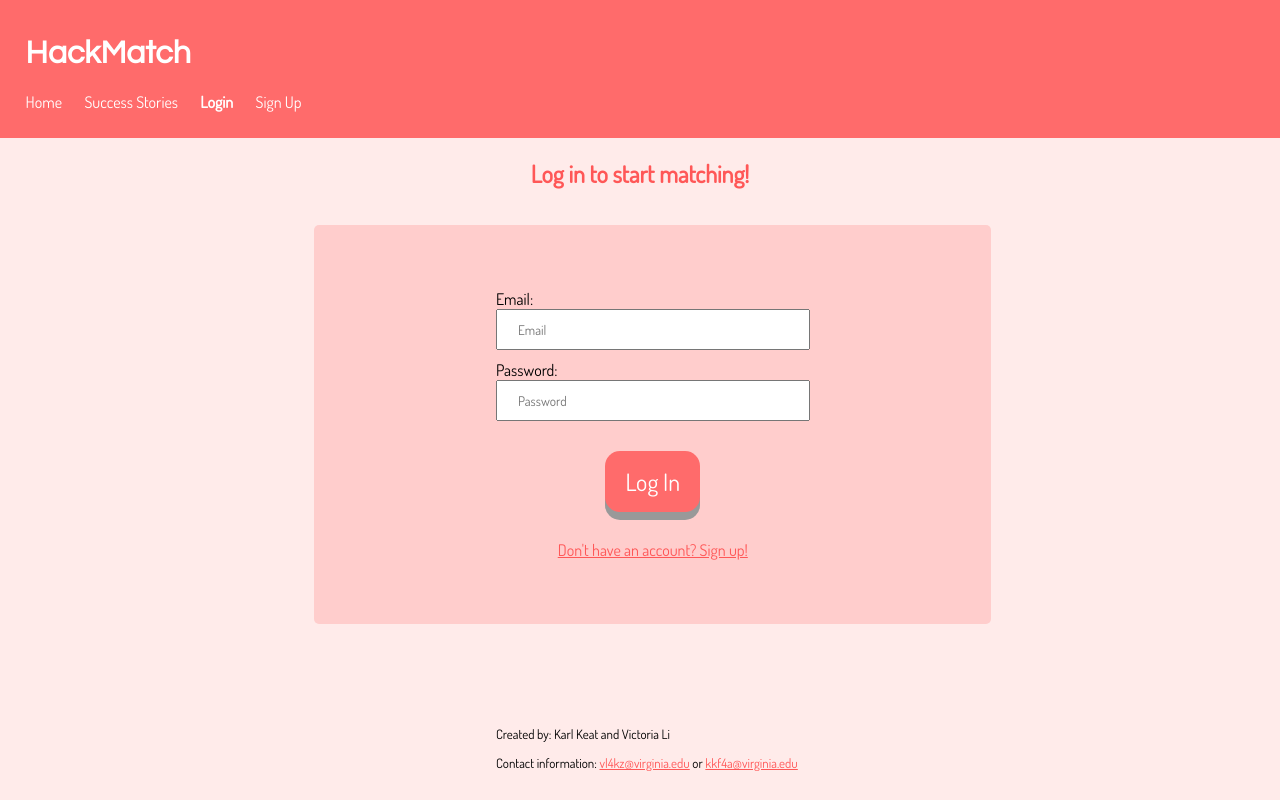
After one commit to KarlKeat/WebPL, a PHP site: page /login.html in a window 1280 px wide. The commit adds this page. Run offline with PHP 8.4, Linux system fonts and the light colour scheme.

Commit message:
Start login form

```diff
--- /dev/null
+++ b/login.html
@@ -0,0 +1,53 @@
+<!DOCTYPE HTML>
+<html>
+    <head>
+        <title>HackMatch</title>
+        <link href="https://fonts.googleapis.com/css?family=Julius+Sans+One|Questrial|Dosis" rel="stylesheet">
+        <link rel="stylesheet" type="text/css" href="style.css">
+        <script type="text/javascript" src="cookie_manager.js"></script>
+        <script type="text/javascript" src="registration.js"></script>
+    </head>
+
+    <body>
+        <div id="TopBar">
+            <div>
+                <h1>HackMatch</h1>
+            </div>
+            <nav>
+                <p>
+                    <a href="index.html">Home</a>
+                    <a href="successStories.html">Success Stories</a>
+                    <b><a href="login.html">Login</a></b>
+                    <a href="signup.html">Sign Up</a>
+                </p>
+            </nav>
+        </div>
+        <div>
+            <center> <h2>Log in to start matching!</h2> </center>
+        </div>
+        <div id = "ContentPanel">
+            <div id = "LoginForm">
+                <form onsubmit = "datingQuiz(); return false;">
+                    <div class="innerForm">
+                        <label for = "email">Email:</label><br>
+                        <input type = "email" id = "email" placeholder="Email" required></input> <br>
+
+                        <label for = "password">Password:</label><br>
+                        <input type = "password" id = "password" placeholder="Password" required></input><br>
+
+                    <div>
+                    <center><button class="largebutton">Log In</button></center>
+                </form>
+                <center><a href="signup.html">Don't have an account? Sign up!</a></center>
+            </div>
+            <footer id="AuthorContact">
+                <p>Created by: Karl Keat and Victoria Li</p>
+                <p>Contact information:
+                    <a href="mailto:vl4kz@virginia.edu">
+                    vl4kz@virginia.edu</a> or <a href="mailto:kkf4a@virginia.edu">
+                    kkf4a@virginia.edu</a>
+                </p>
+            </footer>
+        </div>
+    </body>
+</html>
--- a/registration.js
+++ b/registration.js
@@ -13,7 +13,7 @@ function datingQuiz() {
         <input type = "text" id = "boolean" pattern="AND|OR|NOT|and|or|not|And|Or|Not" placeholder="AND, OR, NOT" required> </input> <br> \
         <label for = "favSort">What is your favorite sorting algorithm?</label><br> \
         <input type = "text" id="favSort" placeholder = "Merge Sort, Bogo Sort, Heap Sort, ..." required> </input> \
-        <center><button class="registerbutton">Next</button></center> \
+        <center><button class="largebutton">Next</button></center> \
     </form>'
 }
 function register() {
--- a/style.css
+++ b/style.css
@@ -8,6 +8,7 @@ h1 {
 
 body {
     margin: 0;
+    background-color: #ffebea;
 }
 
 h2 {
@@ -16,9 +17,6 @@ h2 {
 
 a {
   color: #FF5757;
-}
-
-a:hover {
 }
 
 #TopBar {
@@ -47,14 +45,15 @@ a:hover {
     text-decoration: none;
 }
 
-#RegistrationForm {
-    margin: auto;
-    width: 50%;
+#ContentPanel {
+    padding-top: 2vh;
+    padding-left: 2vw;
 }
 
-.registerbutton {
+.largebutton {
   display: inline-block;
   margin-top: 20px;
+  margin-bottom: 28px;
   padding: 15px 20px;
   font-size: 24px;
   cursor: pointer;
@@ -66,9 +65,11 @@ a:hover {
   box-shadow: 0 8px #999;
 }
 
-.registerbutton:hover {background-color: #FF5757}
+.largebutton:hover {
+    background-color: #FF5757
+}
 
-.registerbutton:active {
+.largebutton:active {
   background-color: #FF5757;
   box-shadow: 0 5px #666;
   transform: translateY(4px);
@@ -78,6 +79,24 @@ a:hover {
     border-radius: 5px;
     padding: 25px;
     background-color: #FFCDCC;
+    margin: auto;
+    width: 50%;
+}
+
+#LoginForm  {
+    border-radius: 5px;
+    padding: 25px;
+    padding-top: 8vh;
+    padding-bottom: 8vh;
+    background-color: #FFCDCC;
+    margin: auto;
+    width: 50%;
+}
+
+
+#LoginForm .innerForm {
+    width: 50%;
+    margin: 0 auto;
 }
 
 #satisfactionBar {
@@ -85,7 +104,7 @@ a:hover {
   color: white;
   width: 135px;
   padding: 10px 10px 10px 10px;
-  transition: width 2s;
+  transition: width .5s;
 }
 
 #satisfactionBar:hover {
@@ -101,6 +120,11 @@ input {
     box-sizing: border-box;
 }
 
+#AuthorContact {
+    position: fixed;
+    bottom: 2vh;
+}
+
 footer {
   font-size: 13px;
 }
```
Also changed, not shown: index.html (+10 -2 lines), signup.html (+8 -8 lines), successStories.html (+13 -4 lines).
